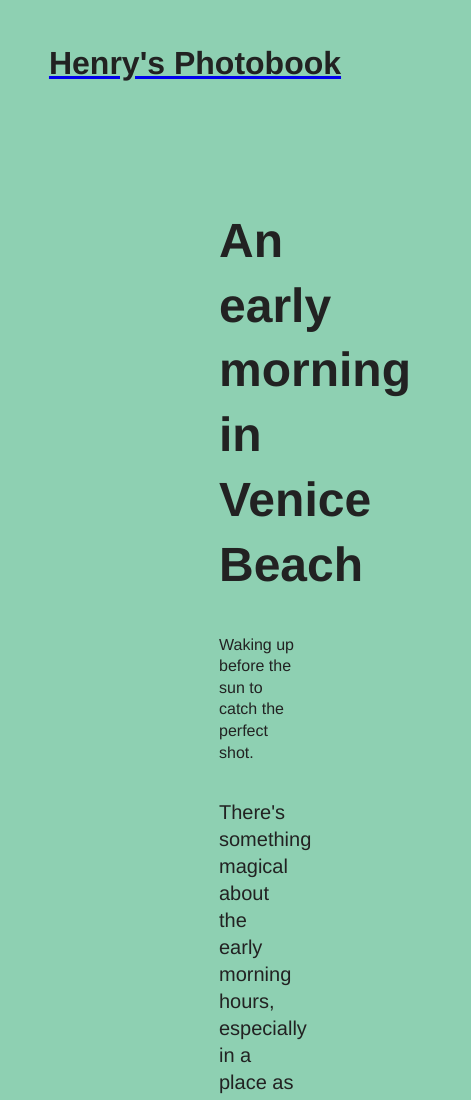
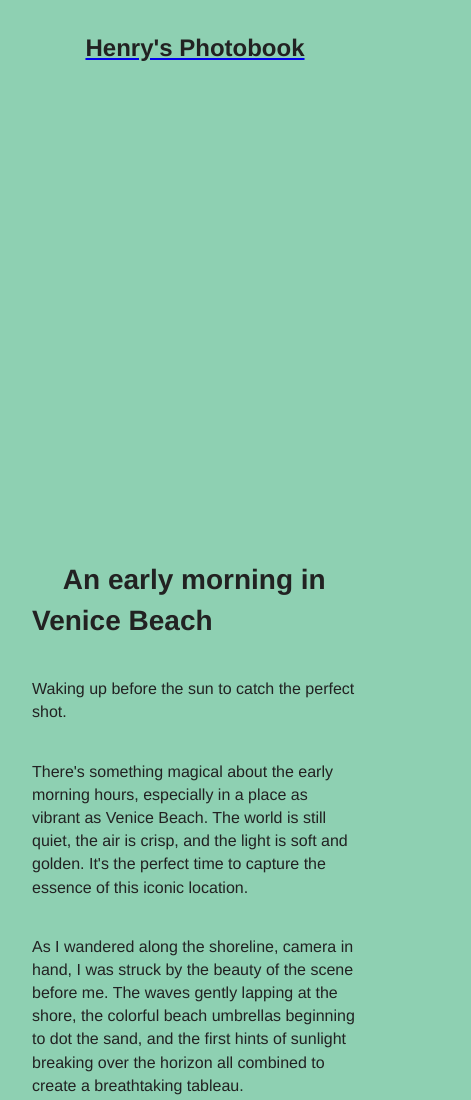
Before and after one commit to HenrySabio/vanilla-demo-webTransisions, a plain HTML site: page story.html in a window 390 px wide. Shown: the top 1100 px of the page, 471 px wide, since content can reach past the window. Drawn offline with Linux system fonts and the light colour scheme.

Commit message:
feat: added responsive breakpoints

```diff
--- a/css/style.css
+++ b/css/style.css
@@ -35,7 +35,7 @@ header {
   top: 0;
   left: 0;
   width: 100%;
-  height: 128px;
+  height: 96px;
   display: flex;
   align-items: center;
   justify-content: center;
@@ -44,7 +44,7 @@ header {
 
 section,
 footer {
-  padding: 128px 96px;
+  padding: 128px 72px;
   display: grid;
   grid-template-columns: repeat(4, 1fr);
   grid-gap: 48px 48px;
@@ -95,7 +95,6 @@ div.main .sticky {
   position: -webkit-sticky;
   position: sticky;
   top: 128px;
-
   display: block;
 }
 
@@ -133,7 +132,6 @@ section.memories {
   background-color: var(--highlight-color);
   color: var(--text-color);
   padding: 64px 96px;
-
   grid-template-columns: repeat(2, 1fr);
 }
 
@@ -173,3 +171,84 @@ div.image img {
 div.image.in-view img {
   transform: translate(0, 0);
 }
+
+/* ------------------ Responsive Layout ------------------ */
+
+/* Tablet (<= 786px): 2 columns, slightly smaller type */
+@media (max-width: 786px) {
+
+  section,
+  footer {
+    grid-template-columns: repeat(2, 1fr);
+  }
+
+  section div.main,
+  div.post,
+  footer p.socials {
+    grid-column: span 2;
+  }
+
+  section div.main img {
+    max-height: 400px;
+  }
+
+  body {
+    font-size: 18px;
+    line-height: 1.4;
+  }
+
+  h1 {
+    font-size: 28px;
+  }
+
+  h2 {
+    font-size: 22px;
+  }
+
+  div.post h2 {
+    font-size: 36px;
+  }
+}
+
+/* Mobile (<= 480px): 1 column, tighter spacing + smaller type */
+@media (max-width: 480px) {
+
+  section,
+  footer {
+    grid-template-columns: 1fr;
+    padding: 96px 32px;
+  }
+
+  section div.main,
+  div.post,
+  footer p.socials {
+    grid-column: span 1;
+  }
+
+  body {
+    font-size: 16px;
+    line-height: 1.45;
+  }
+
+  h1 {
+    font-size: 24px;
+  }
+
+  h2 {
+    font-size: 20px;
+  }
+
+  div.post h2 {
+    font-size: 28px;
+  }
+
+  footer {
+    font-size: 16px;
+    padding: 48px 32px;
+  }
+
+  section.memories {
+    grid-template-columns: 1fr;
+    padding: 48px 32px;
+  }
+}
```
